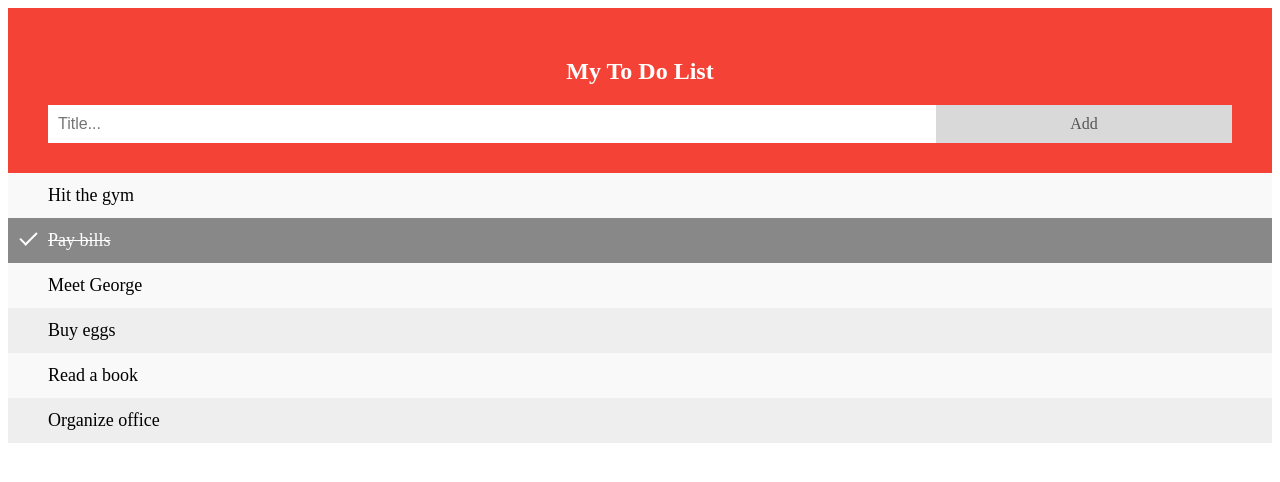
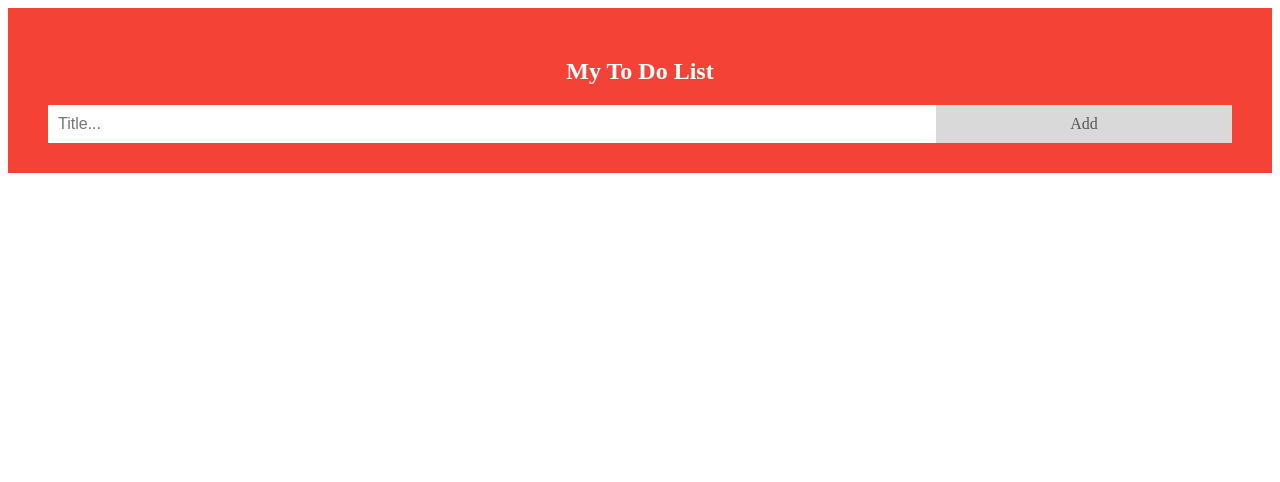
Before and after one commit to spacody/vue-todo, a Vue app: page / in a window 1280 px wide. Shown: the top 482 px of the page. Built offline with nearby package versions, Linux system fonts and the light colour scheme.

Commit message:
show todos

```diff
--- a/src/App.vue
+++ b/src/App.vue
@@ -1,5 +1,7 @@
 <script setup>
-import { ref } from 'vue';
+import { reactive, ref } from 'vue';
+
+const todos = reactive([]);
 
 const inputText = ref('');
 
@@ -16,12 +18,9 @@ const addTodo = () => {
   </div>
 
   <ul>
-    <li>Hit the gym</li>
-    <li class="checked">Pay bills</li>
-    <li>Meet George</li>
-    <li>Buy eggs</li>
-    <li>Read a book</li>
-    <li>Organize office</li>
+    <li v-for="todo in todos" :key="todo">
+      {{ todo }}
+    </li>
   </ul>
 </template>
 
```
